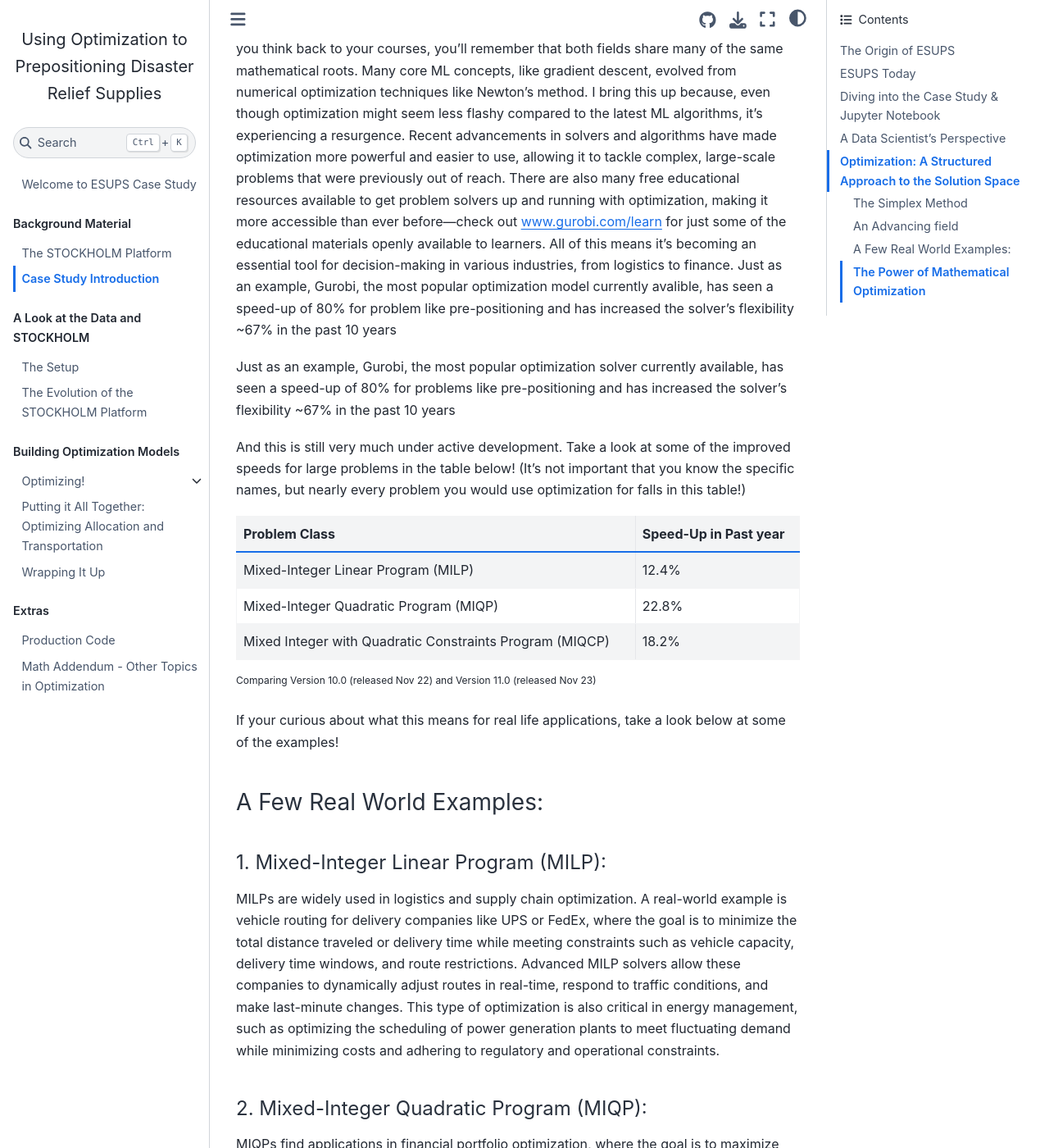
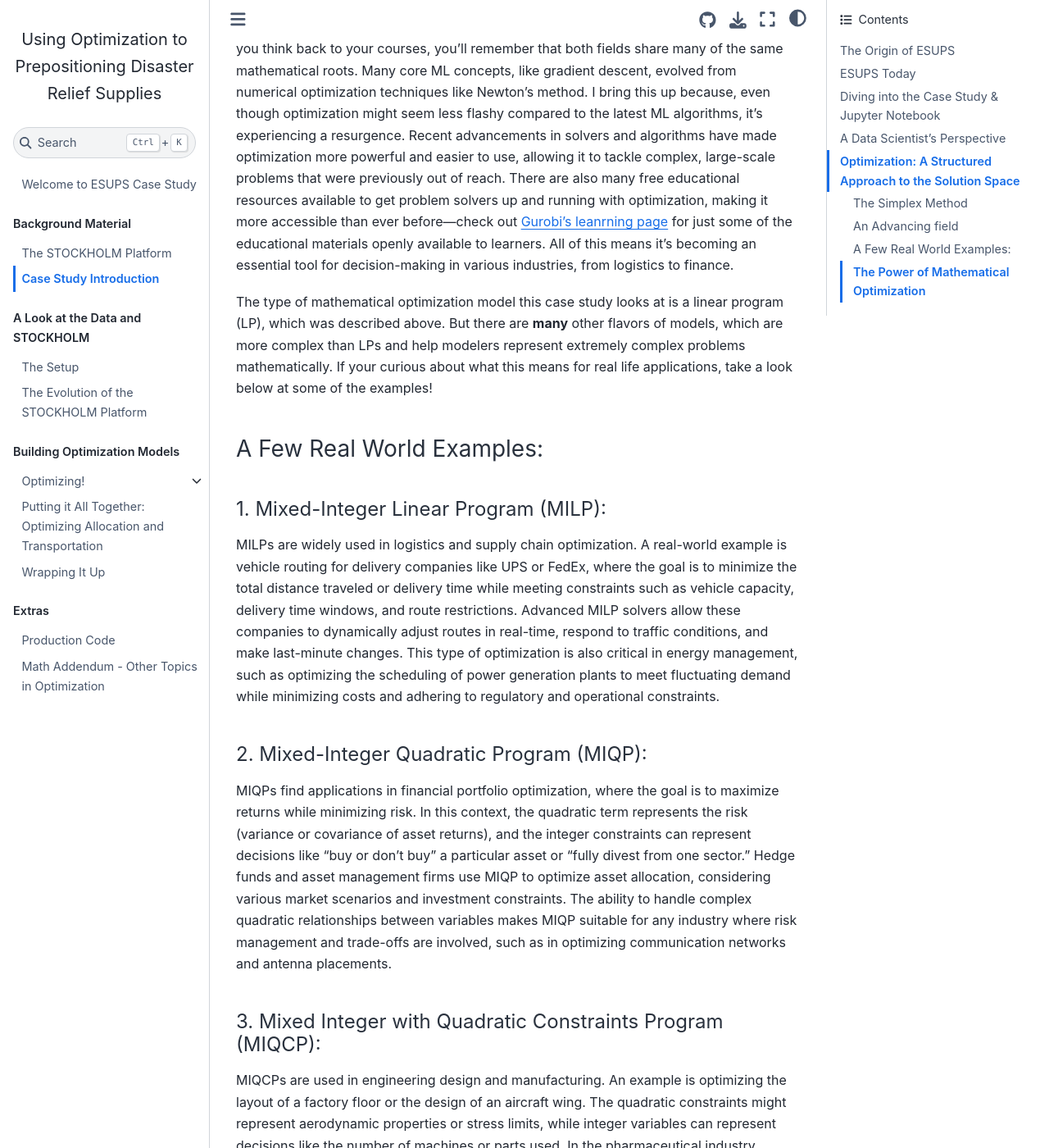
Before and after one commit to yurchisin/esups-supply-prepositioning, a Jupyter Book: the page built from docs/disaster_prepositioning_1.md, in a window 1280 px wide and 1400 px high, scrolled down 6824 px. Shown: the whole window at 82% size. Built offline with Jupyter Book 1.0.4 settings and Sphinx 7.4.7 and the Sphinx Book theme 1.1.4, drawn with Linux system fonts in a browser that asks for light colours; some of the changed text lies outside the part shown.

```diff
--- a/docs/conf.py
+++ b/docs/conf.py
@@ -11,11 +11,14 @@
 external_toc_exclude_missing = False
 external_toc_path = '_toc.yml'
 html_baseurl = ''
-html_favicon = ''
 html_logo = 'logo.png'
 html_sourcelink_suffix = ''
-html_theme = 'sphinx_book_theme'
-html_theme_options = {'search_bar_text': 'Search this book...', 'launch_buttons': {'notebook_interface': 'classic', 'binderhub_url': '', 'jupyterhub_url': '', 'thebe': False, 'colab_url': '', 'deepnote_url': ''}, 'path_to_docs': 'docs', 'repository_url': 'https://github.com/yurchisin/esups-supply-prepositioning', 'repository_branch': 'main', 'extra_footer': '', 'home_page_in_toc': True, 'announcement': '', 'analytics': {'google_analytics_id': '', 'plausible_analytics_domain': '', 'plausible_analytics_url': 'https://plausible.io/js/script.js'}, 'use_repository_button': True, 'use_edit_page_button': False, 'use_issues_button': True}
+
+html_theme = 'gurobi_sphinxtheme'
+html_favicon = 'https://www.gurobi.com/favicon.ico'
+
+#html_theme = 'sphinx_book_theme'
+#html_theme_options = {'search_bar_text': 'Search this book...', 'launch_buttons': {'notebook_interface': 'classic', 'binderhub_url': '', 'jupyterhub_url': '', 'thebe': False, 'colab_url': '', 'deepnote_url': ''}, 'path_to_docs': 'docs', 'repository_url': 'https://github.com/yurchisin/esups-supply-prepositioning', 'repository_branch': 'main', 'extra_footer': '', 'home_page_in_toc': True, 'announcement': '', 'analytics': {'google_analytics_id': '', 'plausible_analytics_domain': '', 'plausible_analytics_url': 'https://plausible.io/js/script.js'}, 'use_repository_button': True, 'use_edit_page_button': False, 'use_issues_button': True}
 html_title = 'Optimization for Enhancing Humanitarian Aid'
 latex_engine = 'pdflatex'
 master_doc = 'content/intro'
--- a/docs/disaster_prepositioning_1.md
+++ b/docs/disaster_prepositioning_1.md
@@ -77,7 +77,7 @@
 
 ### The Simplex Method
 
-The Simplex Method is a powerful algorithm for solving linear programming problems, which involve optimizing a linear objective function subject to linear constraints. Based on geometric principles, it efficiently navigates the feasible region—a polyhedron formed by the intersection of these constraints—to find the optimal solution at one of its vertices or "corner points." In linear programming, the optimal solution is guaranteed to be at a vertex because the objective function improves as we move along the edges of the polyhedron until we can't improve any further.
+The Simplex Method is a powerful algorithm for solving [linear programming](https://en.wikipedia.org/wiki/Linear_programming) problems, which involve optimizing a linear objective function subject to linear constraints. Based on geometric principles, it efficiently navigates the feasible region—a polyhedron formed by the intersection of these constraints—to find the optimal solution at one of its vertices or "corner points." In linear programming, the optimal solution is guaranteed to be at a vertex because the objective function improves as we move along the edges of the polyhedron until we can't improve any further.
 
 To visualize this, imagine a two-dimensional feasible region shaped like a polygon on a graph. Each point within this polygon represents a possible solution that satisfies the constraints. The Simplex Method moves from one vertex to another along the edges of this polygon, evaluating the objective function at each corner point. This process is efficient because it doesn't require checking every possible point within the feasible region.
 
@@ -95,25 +95,9 @@
 
 ### An Advancing field
 
-Optimization has taken a backseat with the rise of Machine Learning and Big Data. But if you think back to your courses, you’ll remember that both fields share many of the same mathematical roots. Many core ML concepts, like gradient descent, evolved from numerical optimization techniques like Newton’s method. I bring this up because, even though optimization might seem less flashy compared to the latest ML algorithms, it’s experiencing a resurgence. Recent advancements in solvers and algorithms have made optimization more powerful and easier to use, allowing it to tackle complex, large-scale problems that were previously out of reach. There are also many free educational resources available to get problem solvers up and running with optimization, making it more accessible than ever before—check out www.gurobi.com/learn for just some of the educational materials openly available to learners. All of this means it’s becoming an essential tool for decision-making in various industries, from logistics to finance.
-Just as an example, Gurobi, the most popular optimization model currently avalible, has seen a speed-up of 80% for problem like pre-positioning and has increased the solver's flexibility ~67% in the past 10 years
+Optimization has taken a backseat with the rise of Machine Learning and Big Data. But if you think back to your courses, you’ll remember that both fields share many of the same mathematical roots. Many core ML concepts, like gradient descent, evolved from numerical optimization techniques like Newton’s method. I bring this up because, even though optimization might seem less flashy compared to the latest ML algorithms, it’s experiencing a resurgence. Recent advancements in solvers and algorithms have made optimization more powerful and easier to use, allowing it to tackle complex, large-scale problems that were previously out of reach. There are also many free educational resources available to get problem solvers up and running with optimization, making it more accessible than ever before—check out [Gurobi's leanrning page](https:www.gurobi.com/learn) for just some of the educational materials openly available to learners. All of this means it’s becoming an essential tool for decision-making in various industries, from logistics to finance.
 
-
-Just as an example, Gurobi, the most popular optimization solver currently available, has seen a speed-up of 80% for problems like pre-positioning and has increased the solver's flexibility ~67% in the past 10 years
-
-And this is still very much under active development. Take a look at some of the improved speeds for large problems in the table below! (It's not important that you know the specific names, but nearly every problem you would use optimization for falls in this table!)
-
-
-|Problem Class | Speed-Up in Past year |
-| -------- | ------- |
-| Mixed-Integer Linear Program (MILP)  | 12.4% |
-| Mixed-Integer Quadratic Program (MIQP) | 22.8% |
-| Mixed Integer with Quadratic Constraints Program (MIQCP) | 18.2% |
-
-<sup> Comparing Version 10.0 (released Nov 22) and Version 11.0 (released Nov 23) </sup>
-
-
-If your curious about what this means for real life applications, take a look below at some of the examples!
+The type of mathematical optimization model this case study looks at is a linear program (LP), which was described above. But there are **many** other flavors of models, which are more complex than LPs and help modelers represent extremely complex problems mathematically. If your curious about what this means for real life applications, take a look below at some of the examples!
 
 ### A Few Real World Examples:
 
--- a/docs/requirements.txt
+++ b/docs/requirements.txt
@@ -4,3 +4,4 @@
 plotly
 dataclasses
 pandera
+gurobi-sphinxtheme @ git+https://github.com/Gurobi/gurobi-sphinxtheme.git@main
```
Also changed, not shown: docs/disaster_prepositioning_3_A.ipynb, docs/disaster_prepositioning_3_B.ipynb.
